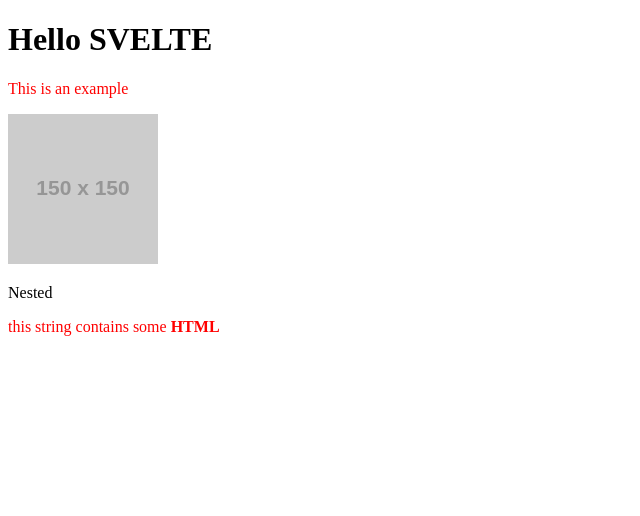
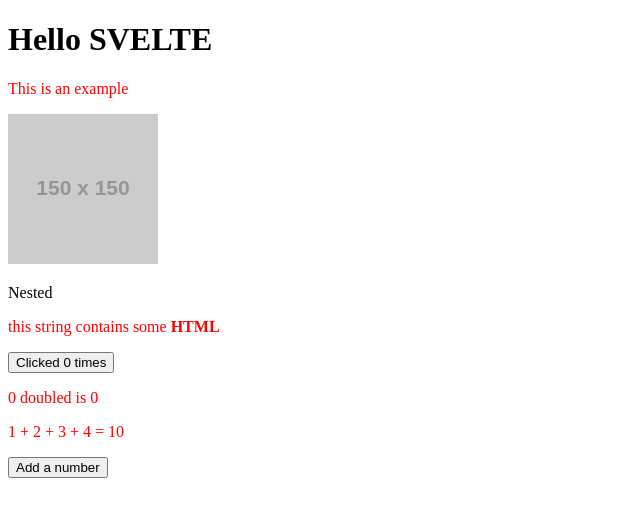
Before and after one commit to saul-atomrigs/svelte-tutorial, a SvelteKit app: page / in a window 1280 px wide. Shown: the top 516 px of the page, without its empty margins (0-640 px from the left). Built offline with nearby package versions, Linux system fonts and the light colour scheme.

Commit message:
tutorial (Reactivity)

```diff
--- a/src/routes/+page.svelte
+++ b/src/routes/+page.svelte
@@ -5,6 +5,27 @@
 	const src = 'https://via.placeholder.com/150';
 
 	let string = 'this string contains some <strong>HTML</strong>';
+
+	let count = 0;
+	$: doubled = count * 2;
+	function increment() {
+		count++;
+	}
+
+	$: {
+		console.log(`the count is ${count}`);
+		console.log(`the doubled count is ${doubled}`);
+	}
+
+	$: if (count > 5) {
+		alert('count is greater than 5');
+	}
+
+	let numbers = [1, 2, 3, 4];
+	function addNumber() {
+		numbers = [...numbers, numbers.length + 1];
+	}
+	$: sum = numbers.reduce((a, b) => a + b, 0);
 </script>
 
 <h1>Hello {name.toUpperCase()}</h1>
@@ -17,6 +38,16 @@
 
 <p>{@html string}</p>
 
+<button on:click={increment}>
+	Clicked {count}
+	{count === 1 ? 'time' : 'times'}
+</button>
+
+<p>{count} doubled is {doubled}</p>
+
+<p>{numbers.join(' + ')} = {sum}</p>
+<button on:click={addNumber}> Add a number </button>
+
 <style>
 	p {
 		color: red;
```
